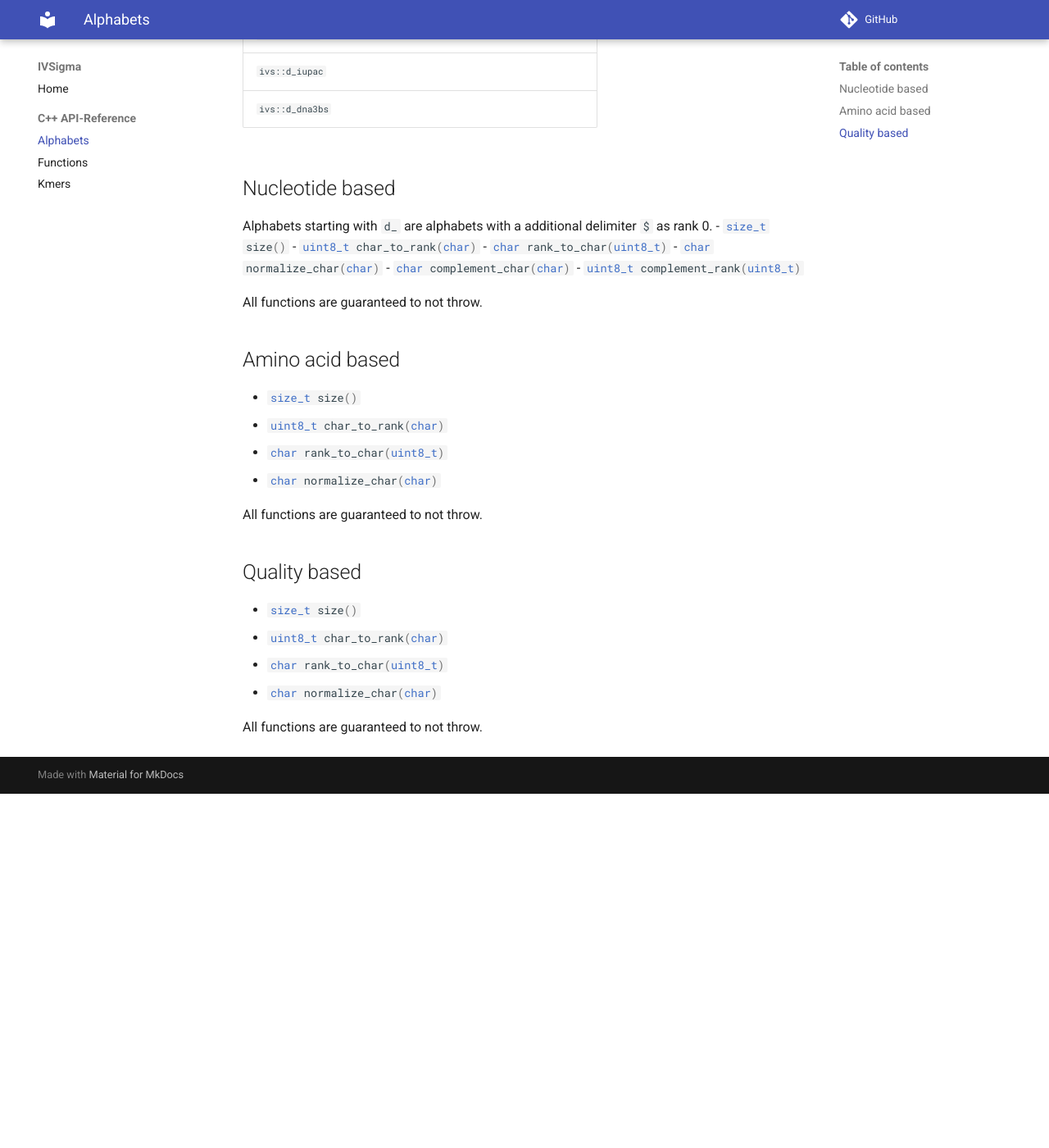
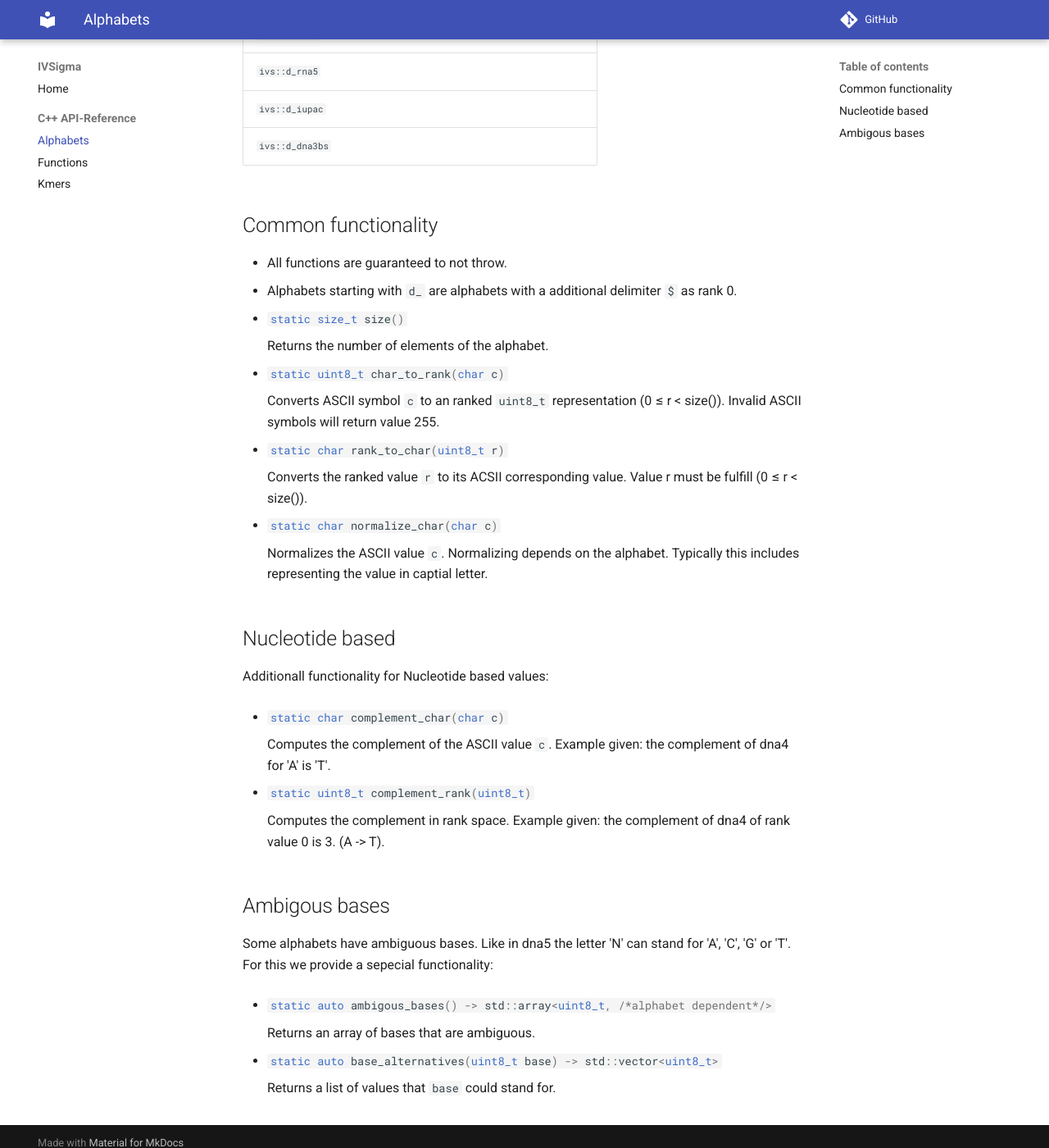
Before and after one commit to iv-project/IVSigma, an MkDocs documentation site: the page built from docs/alphabets.md, in a window 1280 px wide and 1400 px high, scrolled down 657 px. Shown: the whole window at 82% size. Built offline with MkDocs 1.6.1 and Material for MkDocs 9.7.7, drawn with Linux system fonts in a browser that asks for light colours; comment, search, counter and statistics services are not loaded; before the commit the page ends 1625 px from its top, so only the background shows below that; some of the changed text lies outside the part shown.

Commit message:
fix: documentation of ambiguous bases

```diff
--- a/docs/alphabets.md
+++ b/docs/alphabets.md
@@ -8,43 +8,63 @@ The following alphabets are available
 
 | Nucleotide based | Amino acid based | Quality based         |
 |------------------|------------------|-----------------------|
-| `ivs::dna4`      | `ivs::aa27`      | `ivs::pthred42`       |
-| `ivs::dna5`      | `ivs::aa20`      | `ivs::pthred63`       |
-| `ivs::rna4`      | `ivs::aa10li`    | `ivs::pthred68solexa` |
-| `ivs::rna5`      | `ivs::aa10murphy`| `ivs::pthred94`       |
-| `ivs::iupac`     |                  |                       |
-| `ivs::dna3bs`    |                  |                       |
-| `ivs::d_dna4`    |                  |                       |
-| `ivs::d_dna5`    |                  |                       |
-| `ivs::d_rna4`    |                  |                       |
-| `ivs::d_rna5`    |                  |                       |
-| `ivs::d_iupac`   |                  |                       |
-| `ivs::d_dna3bs`  |                  |                       |
+|  `ivs::dna2`     | `ivs::aa27`      | `ivs::pthred42`       |
+|  `ivs::dna4`     | `ivs::aa20`      | `ivs::pthred63`       |
+|  `ivs::dna5`     | `ivs::aa10li`    | `ivs::pthred68solexa` |
+|  `ivs::rna4`     | `ivs::aa10murphy`| `ivs::pthred94`       |
+|  `ivs::rna5`     |                  |                       |
+|  `ivs::iupac`    |                  |                       |
+|  `ivs::dna3bs`   |                  |                       |
+|  `ivs::d_dna4`   |                  |                       |
+|  `ivs::d_dna5`   |                  |                       |
+|  `ivs::d_rna4`   |                  |                       |
+|  `ivs::d_rna5`   |                  |                       |
+|  `ivs::d_iupac`  |                  |                       |
+|  `ivs::d_dna3bs` |                  |                       |
+
+
+## Common functionality
+- All functions are guaranteed to not throw.
+- Alphabets starting with `d_` are alphabets with a additional delimiter `$` as rank 0.
+- `#!cpp static size_t size()`
+
+    Returns the number of elements of the alphabet.
+
+- `#!cpp static uint8_t char_to_rank(char c)`
+
+    Converts ASCII symbol `c` to an ranked `uint8_t` representation (0 ≤ r < size()).
+    Invalid ASCII symbols will return value 255.
+
+- `#!cpp static char rank_to_char(uint8_t r)`
+
+    Converts the ranked value `r` to its ACSII corresponding value. Value r must be fulfill (0 ≤ r < size()).
+
+- `#!cpp static char normalize_char(char c)`
+
+    Normalizes the ASCII value `c`. Normalizing depends on the alphabet. Typically this includes
+    representing the value in captial letter.
+
 
 
 ## Nucleotide based
-Alphabets starting with `d_` are alphabets with a additional delimiter `$` as rank 0.
-- `#!cpp size_t size()`
-- `#!cpp uint8_t char_to_rank(char)`
-- `#!cpp char rank_to_char(uint8_t)`
-- `#!cpp char normalize_char(char)`
-- `#!cpp char complement_char(char)`
-- `#!cpp uint8_t complement_rank(uint8_t)`
+Additionall functionality for Nucleotide based values:
 
-All functions are guaranteed to not throw.
+- `#!cpp static char complement_char(char c)`
 
-## Amino acid based
-- `#!cpp size_t size()`
-- `#!cpp uint8_t char_to_rank(char)`
-- `#!cpp char rank_to_char(uint8_t)`
-- `#!cpp char normalize_char(char)`
+    Computes the complement of the ASCII value `c`. Example given: the complement of dna4 for 'A' is 'T'.
 
-All functions are guaranteed to not throw.
+- `#!cpp static uint8_t complement_rank(uint8_t)`
 
-## Quality based
-- `#!cpp size_t size()`
-- `#!cpp uint8_t char_to_rank(char)`
-- `#!cpp char rank_to_char(uint8_t)`
-- `#!cpp char normalize_char(char)`
+    Computes the complement in rank space. Example given: the complement of dna4 of rank value 0 is 3. (A -> T).
 
-All functions are guaranteed to not throw.
+## Ambigous bases
+Some alphabets have ambiguous bases. Like in dna5 the letter 'N' can stand for 'A', 'C', 'G' or 'T'.
+For this we provide a sepecial functionality:
+
+- `#!cpp static auto ambigous_bases() -> std::array<uint8_t, /*alphabet dependent*/>`
+
+    Returns an array of bases that are ambiguous.
+
+- `#!cpp static auto base_alternatives(uint8_t base) -> std::vector<uint8_t>`
+
+    Returns a list of values that `base` could stand for.
```
